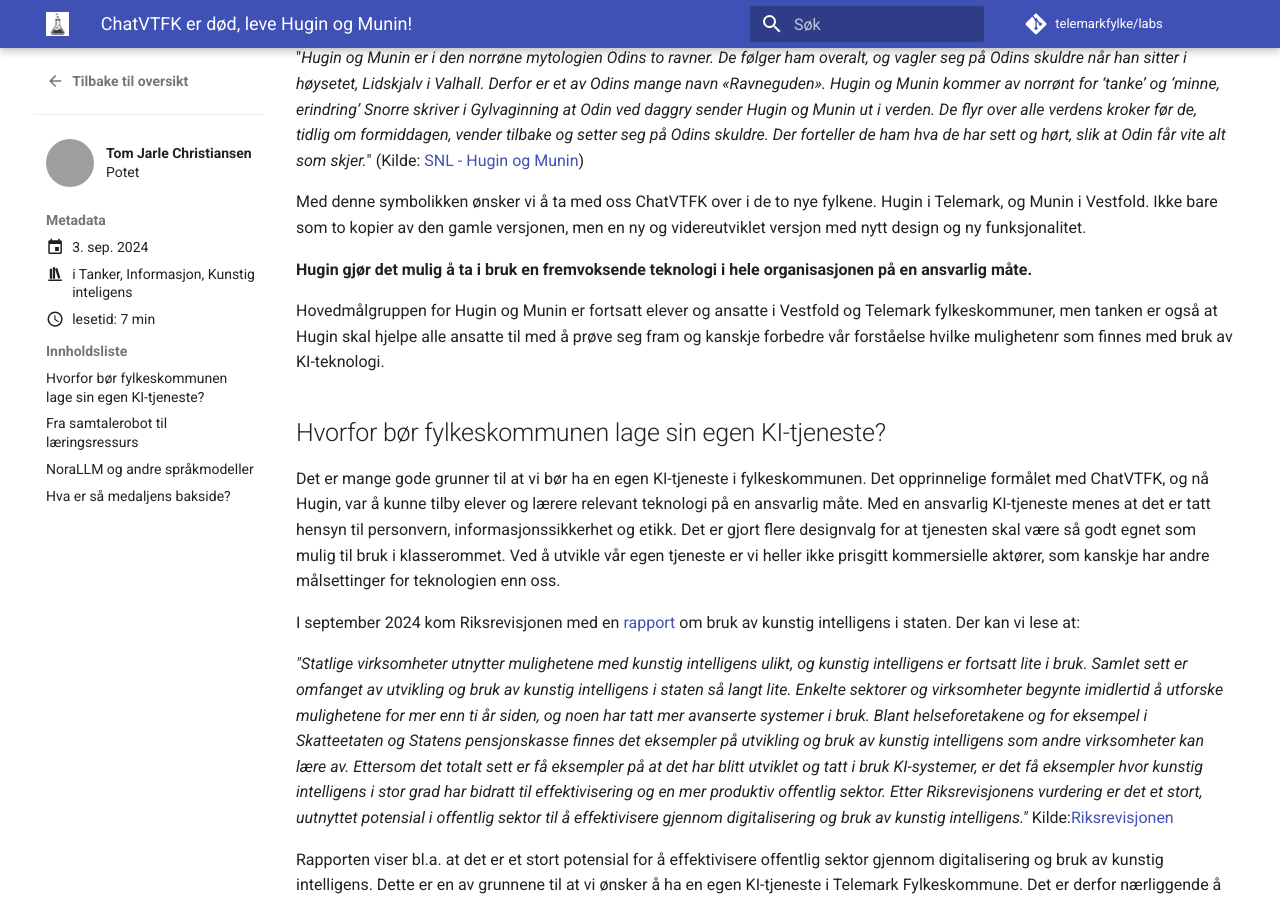
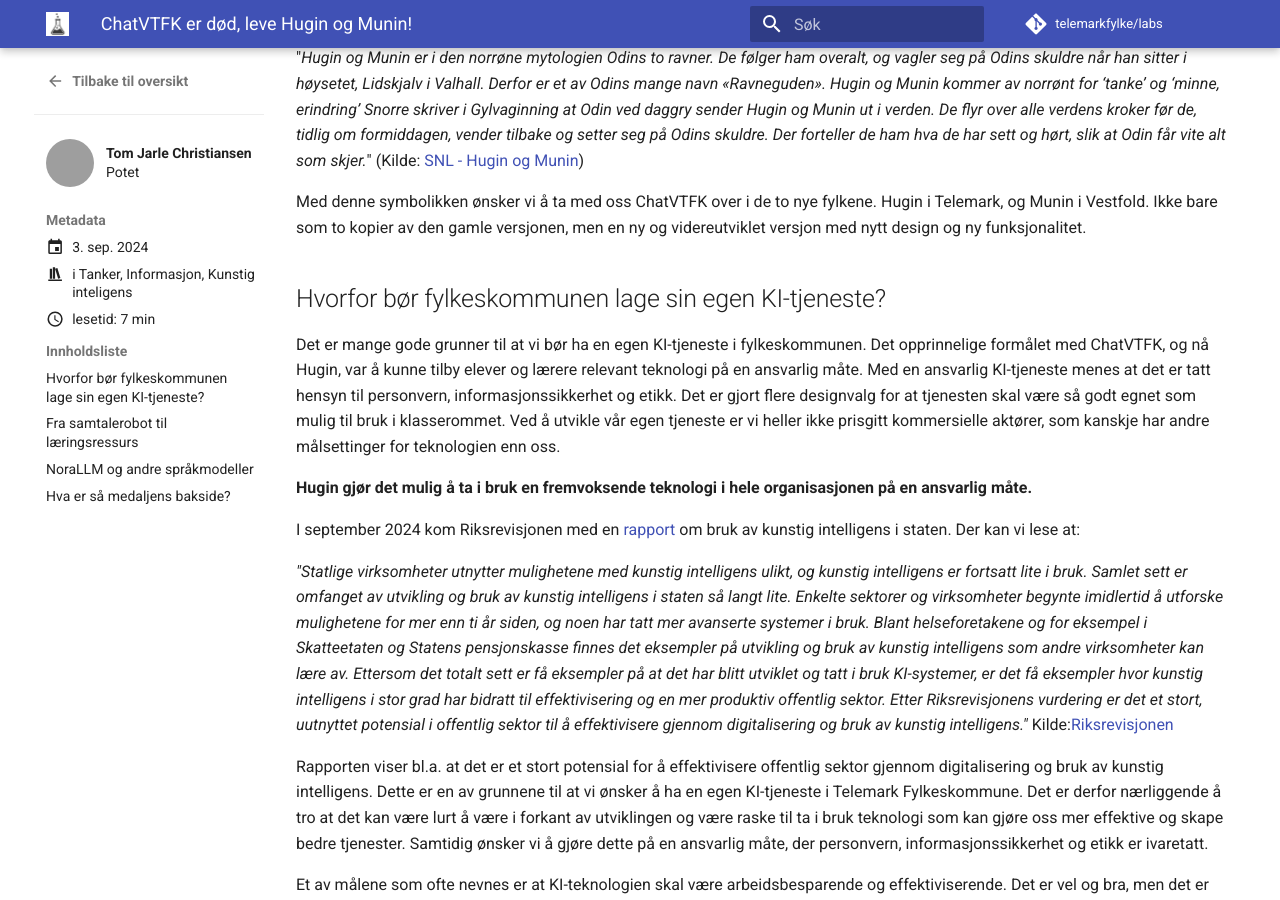
Before and after one commit to telemarkfylke/labs, an MkDocs documentation site: the page built from docs/blog/posts/hugin_og_munin.md, in a window 1280 px wide and 900 px high, scrolled down 641 px. Built offline with MkDocs 1.6.1 and Material for MkDocs 9.7.7, drawn with Linux system fonts in a browser that asks for light colours; comment, search, counter and statistics services are not loaded; grey boxes are pictures that could not be loaded.

Commit message:
Update blog post with revised title, content, and image in hugin_og_munin.md

```diff
--- a/docs/blog/posts/hugin_og_munin.md
+++ b/docs/blog/posts/hugin_og_munin.md
@@ -23,12 +23,10 @@
 
 Med denne symbolikken ønsker vi å ta med oss ChatVTFK over i de to nye fylkene. Hugin i Telemark, og Munin i Vestfold. Ikke bare som to kopier av den gamle versjonen, men en ny og videreutviklet versjon med nytt design og ny funksjonalitet.
 
-**Hugin gjør det mulig å ta i bruk en fremvoksende teknologi i hele organisasjonen på en ansvarlig måte.**
-
-Hovedmålgruppen for Hugin og Munin er fortsatt elever og ansatte i Vestfold og Telemark fylkeskommuner, men tanken er også at Hugin skal hjelpe alle ansatte til med å prøve seg fram og kanskje forbedre vår forståelse hvilke mulighetenr som finnes med bruk av KI-teknologi.
-
 ## Hvorfor bør fylkeskommunen lage sin egen KI-tjeneste?
 Det er mange gode grunner til at vi bør ha en egen KI-tjeneste i fylkeskommunen. Det opprinnelige formålet med ChatVTFK, og nå Hugin, var å kunne tilby elever og lærere relevant teknologi på en ansvarlig måte. Med en ansvarlig KI-tjeneste menes at det er tatt hensyn til personvern, informasjonssikkerhet og etikk. Det er gjort flere designvalg for at tjenesten skal være så godt egnet som mulig til bruk i klasserommet. Ved å utvikle vår egen tjeneste er vi heller ikke prisgitt kommersielle aktører, som kanskje har andre målsettinger for teknologien enn oss.
+
+**Hugin gjør det mulig å ta i bruk en fremvoksende teknologi i hele organisasjonen på en ansvarlig måte.**
 
 I september 2024 kom Riksrevisjonen med en [rapport](https://www.riksrevisjonen.no/rapporter-mappe/no-2023-2024/bruk-av-kunstig-intelligens-i-staten/) om bruk av kunstig intelligens i staten. Der kan vi lese at:
 
```
